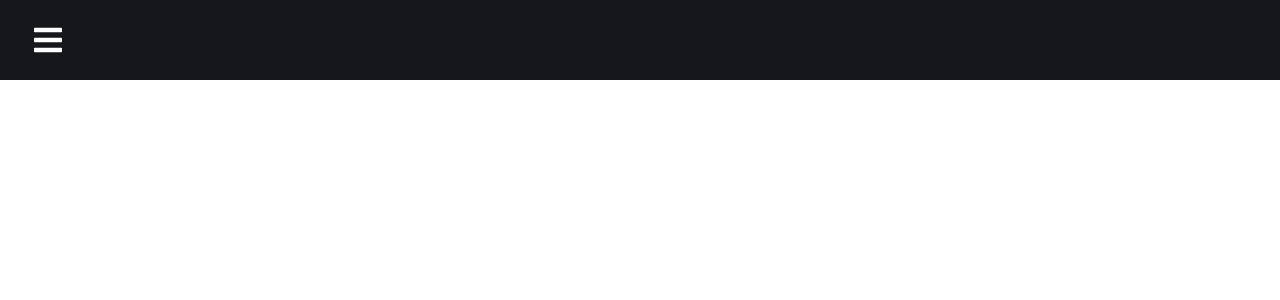
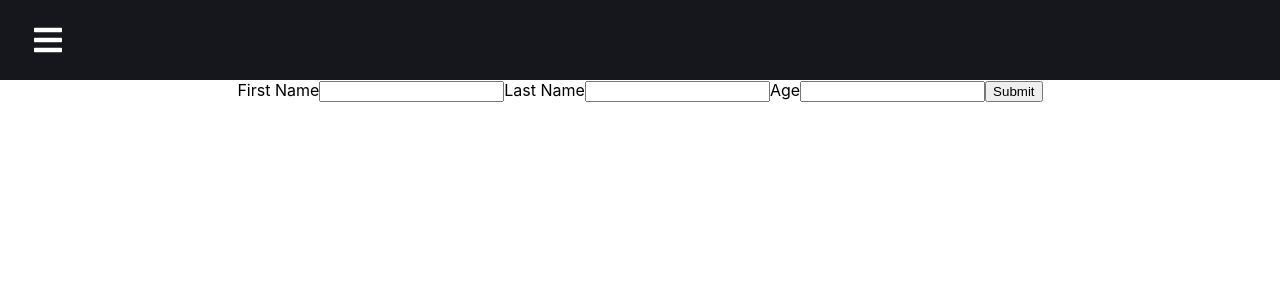
Before and after one commit to ShraddhaKeni/hrportalfrontend, a React (Create React App) app: page /test in a window 1280 px wide. Shown: the top 300 px of the page. Built offline with nearby package versions, Linux system fonts and the light colour scheme.

Commit message:
Form Validation

```diff
--- a/package.json
+++ b/package.json
@@ -10,6 +10,7 @@
     "http": "^0.0.1-security",
     "react": "^17.0.2",
     "react-dom": "^17.0.2",
+    "react-hook-form": "^7.27.1",
     "react-icons": "^4.3.1",
     "react-router-dom": "^6.2.1",
     "react-scripts": "5.0.0",
@@ -17,7 +18,7 @@
     "web-vitals": "^2.1.4"
   },
   "scripts": {
-    "start": "react-scripts start",
+    "start": "set PORT=3200 && react-scripts start",
     "build": "react-scripts build",
     "test": "react-scripts test",
     "eject": "react-scripts eject"
--- a/src/App.js
+++ b/src/App.js
@@ -5,6 +5,7 @@ import Department from './pages/Department';
 import Navbar from './components/Navbar';
 import './components/App.css';
 import {BrowserRouter as Router, Routes, Route} from 'react-router-dom';
+import Test from './pages/Test';
 
 function App() {
   return (
@@ -16,6 +17,7 @@ function App() {
         <Route path="/roles" element={<Roles />}></Route>
         <Route path="/designation" element={<Designation />}></Route>
         <Route path="/department" element={<Department />}></Route>
+        <Route path="/test" element={<Test />}></Route>
       </Routes>
     </div>
     </Router>
--- a/src/components/NavbarData.js
+++ b/src/components/NavbarData.js
@@ -34,5 +34,10 @@ export const NavbarData = [
         path: '/department',
         icon: <AiIcons.AiFillHome></AiIcons.AiFillHome>,
     },
+    {
+        title: 'Test',
+        path: '/test',
+        icon: <AiIcons.AiFillHome></AiIcons.AiFillHome>,
+    },
 
 ]
--- /dev/null
+++ b/src/pages/Test.js
@@ -0,0 +1,92 @@
+/* import React from 'react';
+
+const initialState = {
+  name: "",
+  nameError: ""
+}
+
+export default class Test extends React.Component {
+  state = initialState;
+
+  handleChange = event => {
+    this.setState({ name: event.target.value });
+    console.log(event.target.value);
+  }
+
+  render() {
+    return (
+      <div>
+        <form onSubmit={this.handleSubmit}>
+          <div>
+            <label>
+              Test:
+              <input type="text" name="name" value={this.state.name}  placeholder="Enter role name" onChange={this.handleChange} />
+              <div style={{ color: "red", paddingBottom: 10 }}>{this.state.nameError}</div>
+            </label>
+          </div>
+          <button type="submit">Submit</button>
+        </form>
+      </div>
+    )
+  }
+} */
+
+import React from "react";
+import { useForm } from "react-hook-form";
+
+export default function App() {
+  const onSubmit = (data) => {
+    alert(JSON.stringify(data));
+  };
+  const {
+    register,
+    handleSubmit,
+    watch,
+    formState: { errors }
+  } = useForm();
+
+  return (
+    <form onSubmit={handleSubmit(onSubmit)}>
+      <label>First Name</label>
+      <input
+        {...register("firstName", {
+            required: true,
+            maxLength: 20,
+            pattern: /^[A-Za-z]+$/i
+          })
+        }
+      />
+      {errors?.firstName?.type === "required" && <p>This field is required</p>}
+      {errors?.firstName?.type === "maxLength" && <p>First name cannot exceed 20 characters</p>}
+      {errors?.firstName?.type === "pattern" && <p>Alphabetical characters only</p>}
+
+      <label>Last Name</label>
+      <input
+        {...register("lastName", {
+            pattern: /^[A-Za-z]+$/i,
+            required: true,
+            maxLength: 20,
+          })
+        }
+      />
+      {errors?.lastName?.type === "required" && <p>This field is required</p>}
+      {errors?.lastName?.type === "maxLength" && <p>Last name cannot exceed 20 characters</p>}
+      {errors?.lastName?.type === "pattern" && <p>Alphabetical characters only</p>}
+
+      <label>Age</label>
+      <input
+        {...register("age", {
+            min: 18,
+            max: 99,
+            required: true
+          })
+        }
+      />
+      {errors?.age?.type === "required" && <p>This field is required</p>}
+      {errors?.age && (
+        <p>You Must be older then 18 and younger then 99 years old</p>
+      )}
+      <input type="submit" />
+    </form>
+  );
+}
```
Also changed, not shown: 1 other file (tests, documents, lock files or other folders).
